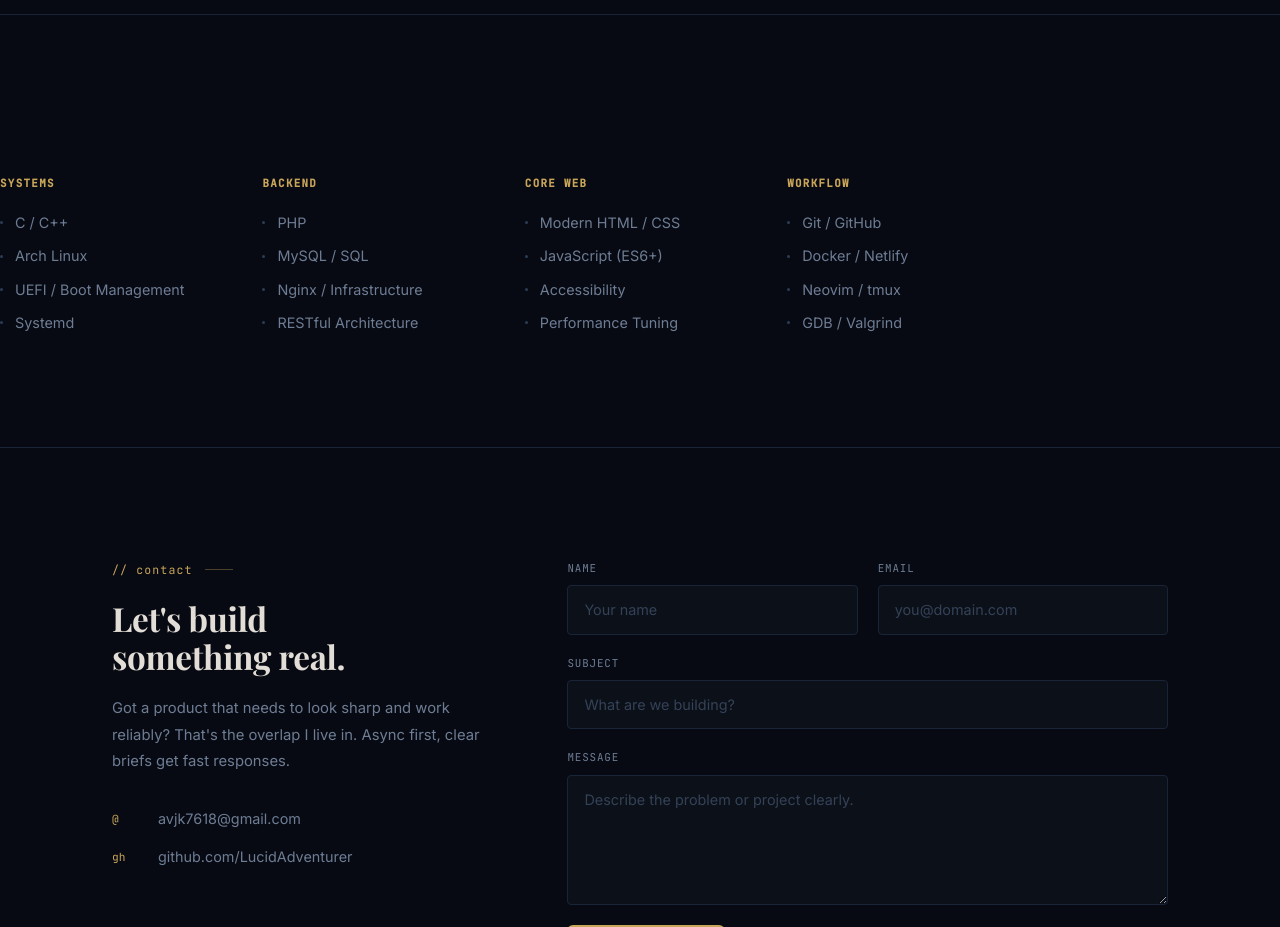
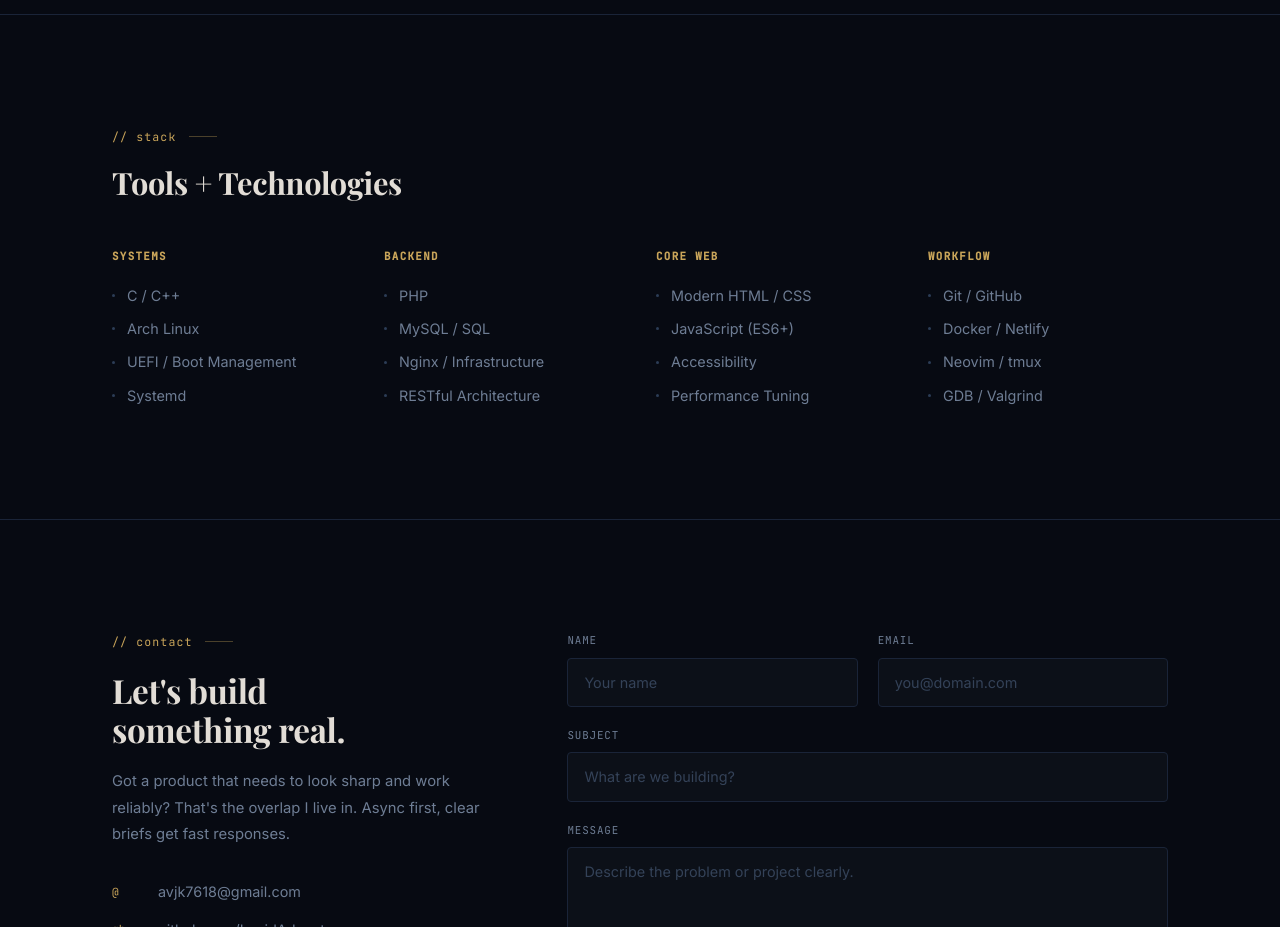
Before and after one commit to LucidAdventurer/portfolio, a plain HTML site: page index.html in a window 1280 px wide. Shown: the part 2020-2947 px from the top of the page. Drawn offline with nearby package versions, Linux system fonts and the light colour scheme.

Commit message:
fixed stack section

```diff
--- a/index.html
+++ b/index.html
@@ -974,8 +974,11 @@
 
     <!-- ════ STACK ════════════════════════════════════════════ -->
     <section id="stack">
+        <div class="container">
+            <div class="label reveal">// stack</div>
+            <h2 class="section-title reveal d1">Tools + Technologies</h2>
+
             <div class="stack-grid">
-			<!-- Group 1: Systems (Replaces Design) -->
                 <div class="stack-group reveal d1">
                     <h4>Systems</h4>
                     <div class="stack-items">
@@ -986,7 +989,6 @@
                     </div>
                 </div>
 
-			<!-- Group 2: Backend -->
                 <div class="stack-group reveal d2">
                     <h4>Backend</h4>
                     <div class="stack-items">
@@ -997,7 +999,6 @@
                     </div>
                 </div>
 
-			<!-- Group 3: Core Web -->
                 <div class="stack-group reveal d3">
                     <h4>Core Web</h4>
                     <div class="stack-items">
@@ -1008,7 +1009,6 @@
                     </div>
                 </div>
 
-			<!-- Group 4: Workflow -->
                 <div class="stack-group reveal d4">
                     <h4>Workflow</h4>
                     <div class="stack-items">
@@ -1016,6 +1016,7 @@
                         <div class="stack-item">Docker / Netlify</div>
                         <div class="stack-item">Neovim / tmux</div>
                         <div class="stack-item">GDB / Valgrind</div>
+                    </div>
                 </div>
             </div>
         </div>
```
Lines whose indentation alone changed are shown as unchanged.
